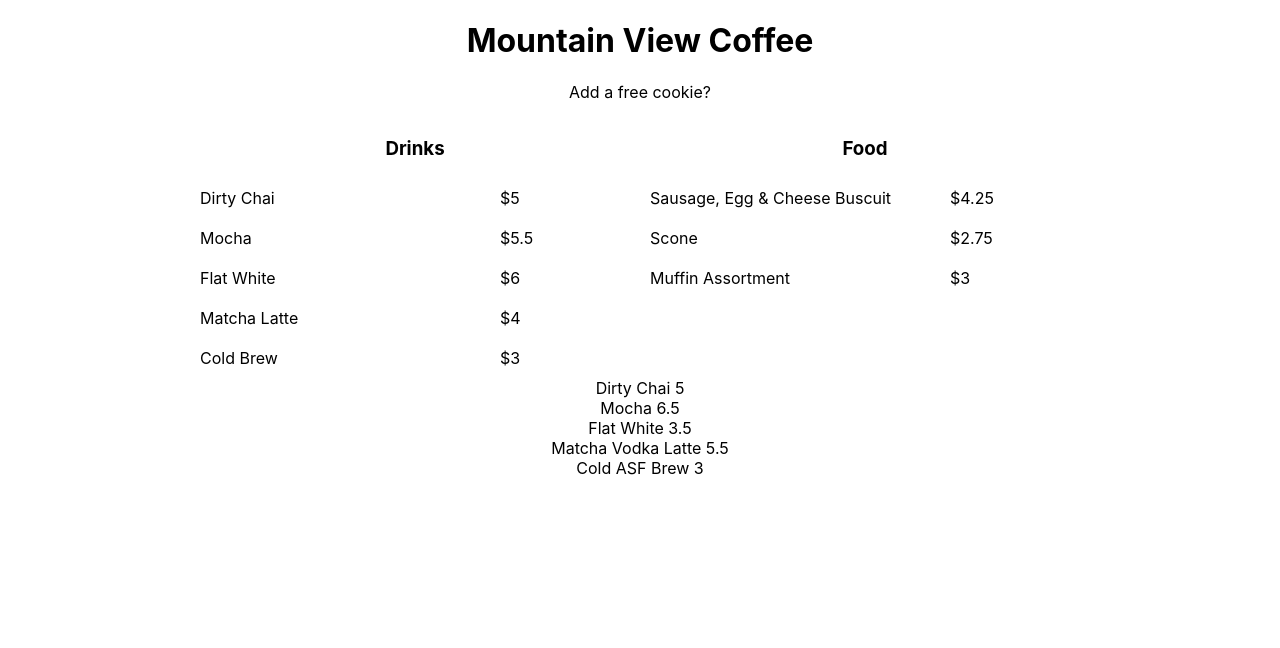
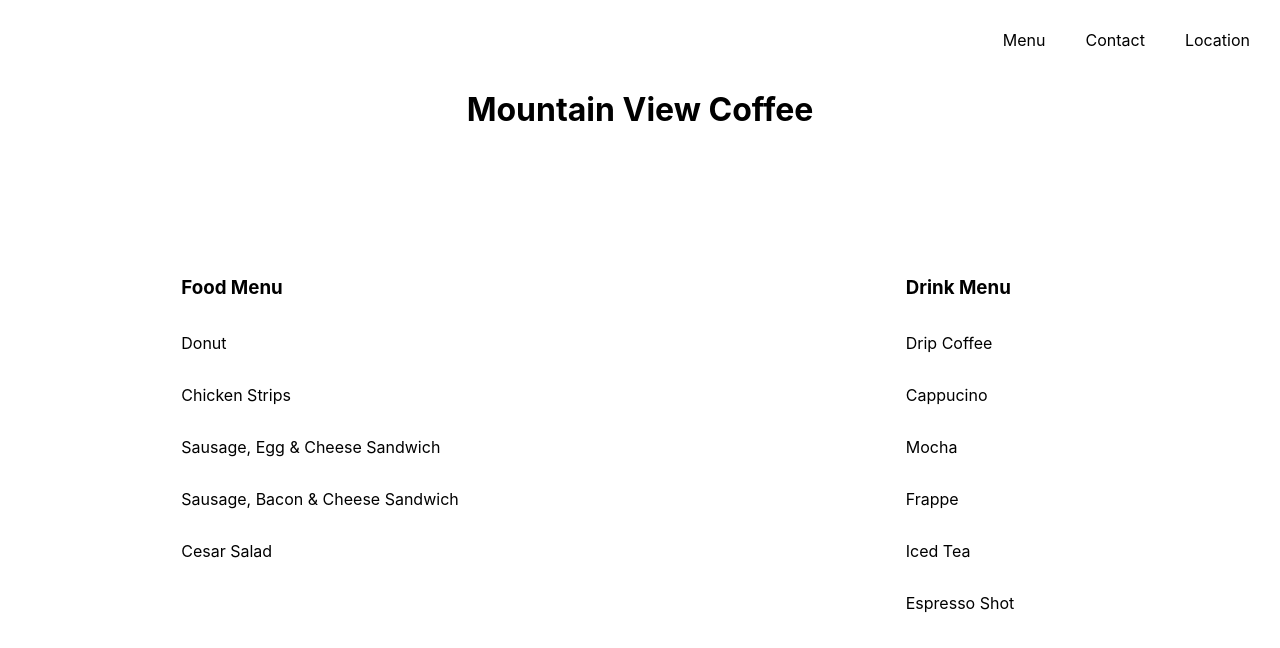
Before and after one commit to mkettel/react, a React (Create React App) app in the folder my-app/: page / in a window 1280 px wide. Shown: the top 648 px of the page. Built offline with nearby package versions, Linux system fonts and the light colour scheme.

Commit message:
hid a lot of my code so that i can play with one large data set made up of a menu object that has data values defining its attributes then i can .map through the object to display only the information that i want

```diff
--- a/my-app/src/App.css
+++ b/my-app/src/App.css
@@ -32,7 +32,7 @@
 
 /* Menu Section */
 .menu {
-  display: grid;
+  display: none;
   grid-template-columns: .5fr .5fr;
   max-width: 900px;
   margin: 0 auto;
@@ -65,6 +65,42 @@
   margin-right: 10px;
 }
 /* ----------------------------- */
+.drinks {
+  display: none;
+}
+/* END HIDDEN CODE */
+
+/* Navbar */
+.nav-container {
+  display: flex;
+  justify-content: space-between;
+  padding: 10px;
+}
+.nav-right {
+  display: flex;
+}
+.nav-right p {
+  margin: 20px;
+}
+.title {
+  margin-top: 10px;
+  margin-bottom: 10%;
+}
+/* end navbar */
+
+/* MAIN MENU */
+.main-menu {
+  display: grid;
+  grid-template-columns: 1fr 1fr;
+  justify-items: center;
+}
+.menu-two {
+  display: flex;
+  flex-direction: column;
+  justify-content: start;
+  align-items: flex-start;
+}
+
 @keyframes App-logo-spin {
   from {
     transform: rotate(0deg);
--- a/my-app/src/App.js
+++ b/my-app/src/App.js
@@ -16,10 +16,35 @@ function App() {
     { name: "Matcha Vodka Latte", price: 5.50 },
     { name: "Cold ASF Brew", price: 3.00 }
   ];
+  // detailed menu to loop through
+  const detailedMenu = [
+    { name: "Drip Coffee", price: 2.50, isFood: false },
+    { name: "Cappucino", price: 3.50, isFood: false },
+    { name: "Mocha", price: 3.50, isFood: false },
+    { name: "Frappe", price: 5.50, isFood: false },
+    { name: "Donut", price: 2.00, isFood: true },
+    { name: "Chicken Strips", price: 5.50, isFood: true },
+    { name: "Sausage, Egg & Cheese Sandwich", price: 6.00, isFood: true },
+    { name: "Sausage, Bacon & Cheese Sandwich", price: 6.00, isFood: true },
+    { name: "Cesar Salad", price: 7.00, isFood: true },
+    { name: "Iced Tea", price: 3.00, isFood: false },
+    { name: "Espresso Shot", price: 6.00, isFood: false }
+  ]
   return (
     <div className="App">
+       {/* // navbar */}
+      <div className='nav-container'>
+        <div className='nav-left'>
+        </div>
+        <div className='nav-right'>
+          <p>Menu</p>
+          <p>Contact</p>
+          <p>Location</p>
+        </div>
+      </div>
       {name}
-      {price >= 15.00 ? <p>Add a free cookie?</p> : <p>Spend $15 or more to get a free cookie!</p>}
+      {/* {price >= 15.00 ? <p>Add a free cookie?</p> : <p>Spend $15 or more to get a free cookie!</p>} */}
+      {/* hiding all of this for now */}
       <div className="menu">
         <div className="drinks">
           <h3 style={{color: redText ? "red" : "black"}}>Drinks</h3>
@@ -37,12 +62,26 @@ function App() {
         </div>
       </div>
       <div className="drinks">
+        <h3>Secret Menu</h3>
         {secretDrinks.map((drink, key) => {
           return <SecretDrink name={drink.name} price={drink.price} />
         })}
       </div>
       <div className="management">
         <p>Manager:</p><Manager name="Ryan" age={25} email="ryan@mountainview.com"/>
+      </div>
+      {/* <hr /> */}
+
+      <div className="main-menu">
+        <div className='menu-two'>
+          <h3>Food Menu</h3>
+          {detailedMenu.map((item, key) => item.isFood && <p> {item.name} </p>
+          )}
+        </div>
+        <div className="menu-two">
+          <h3>Drink Menu</h3>
+          {detailedMenu.map((item, key) => !item.isFood && <p> {item.name} </p> )}
+        </div>
       </div>
     </div>
   );
```
